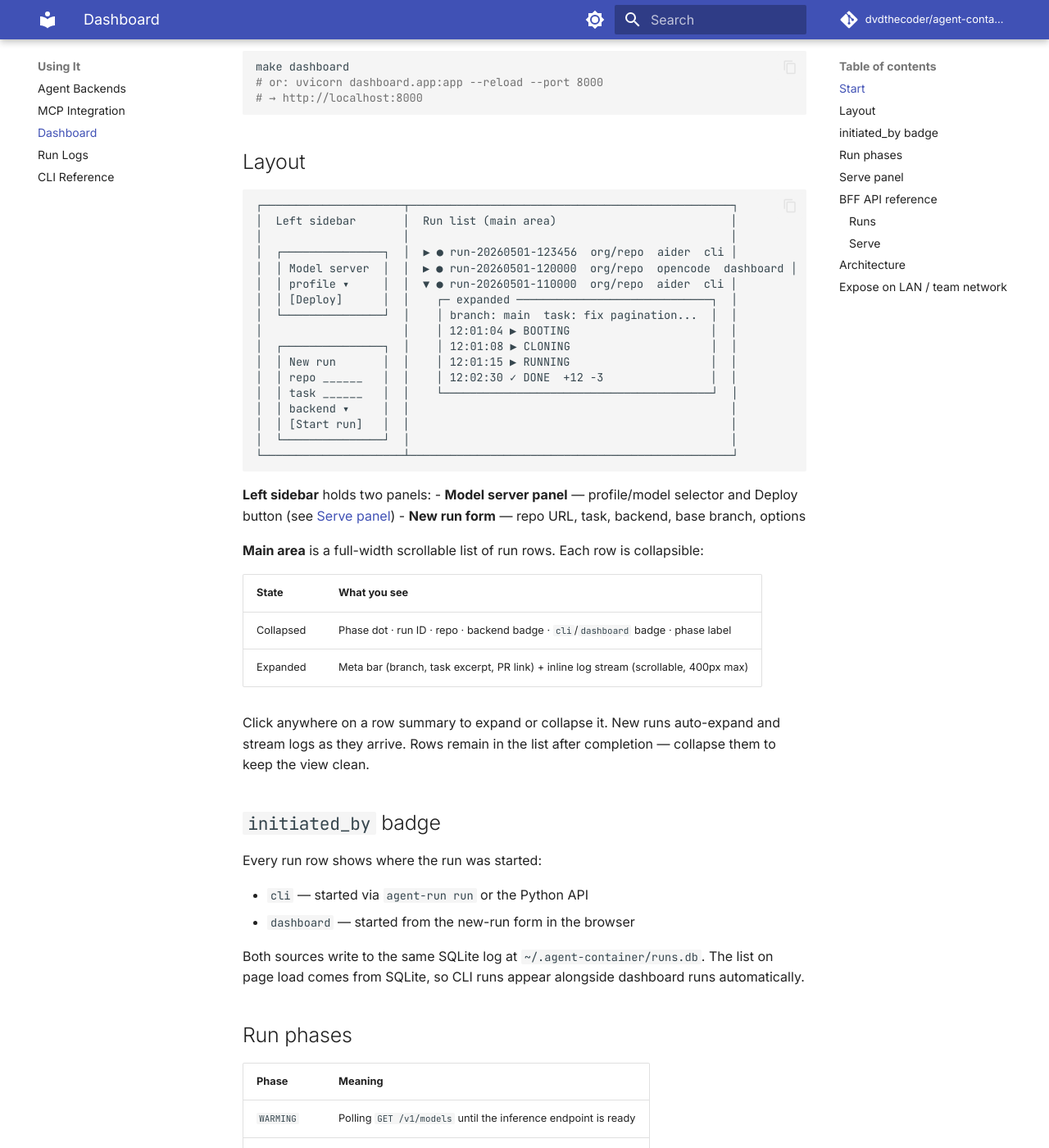
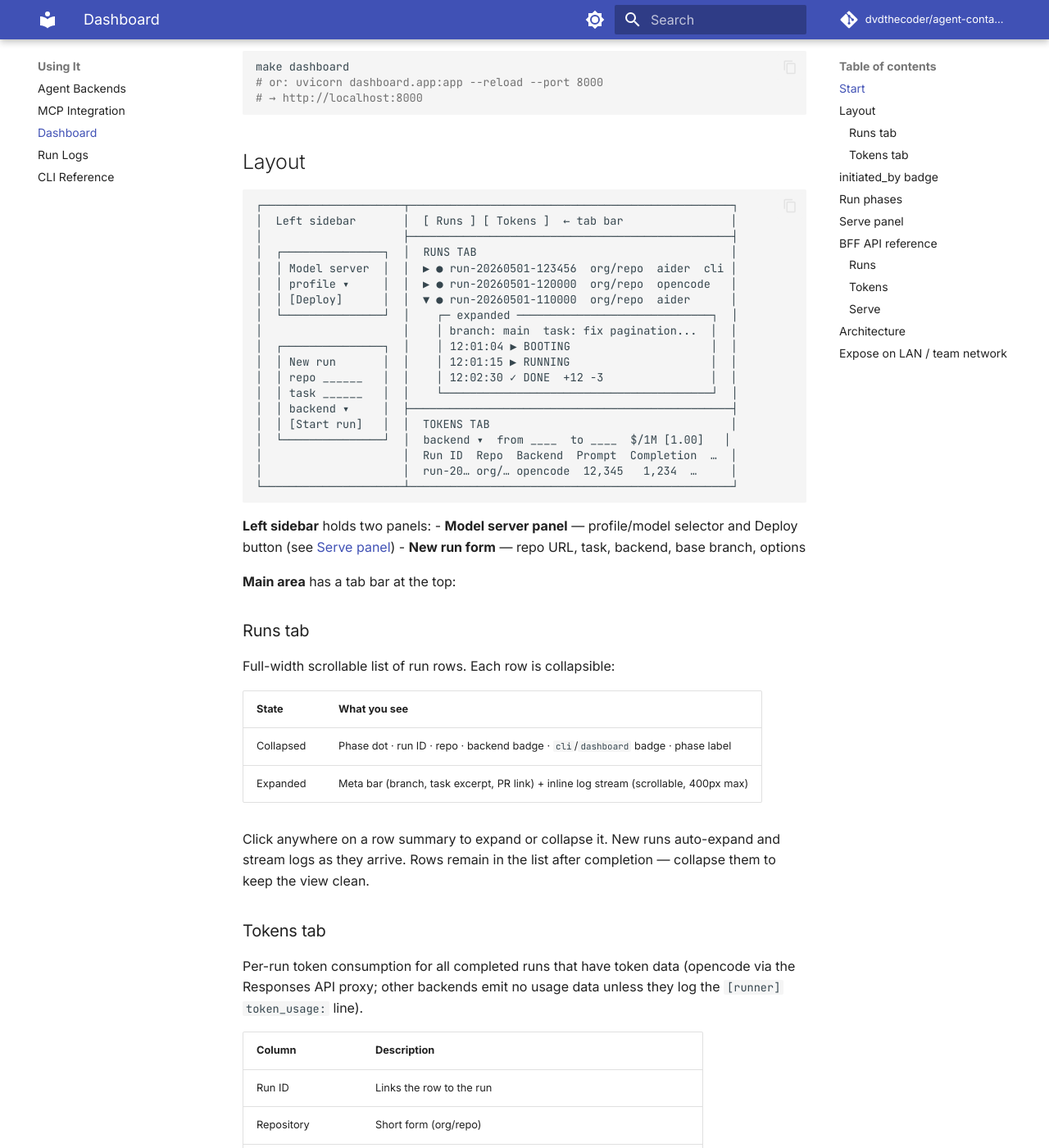
Before and after one commit to dvdthecoder/agent-container, an MkDocs documentation site: the page built from docs/dashboard.md, in a window 1280 px wide and 1400 px high, scrolled down 308 px. Shown: the whole window at 82% size. Built offline with MkDocs 1.6.1 and Material for MkDocs 9.7.7, drawn with Linux system fonts in a browser that asks for light colours; comment, search, counter and statistics services are not loaded; some of the changed text lies outside the part shown.

Commit message:
docs: refresh README and microsite post-#130 (token usage tab)
- README: Dashboard section describes Runs + Tokens tabs; test count 271
- docs/dashboard.md: full layout diagram updated; Tokens tab documented
  (columns, toolbar, sort, cost estimate); /api/tokens endpoint added to
  BFF API reference with query params and response shape
- docs/roadmap.md: #130 moved to Completed in Phase 2.5; removed from
  Planned; In progress section removed (no active items); Phase 4 heading
  cleaned up
- docs/architecture.md: token usage paragraph added to unified run log section
- docs/contributing.md: test count 271; proxy coverage note updated

Co-Authored-By: Claude Sonnet 4.6 <noreply@anthropic.com>

````diff
--- a/docs/dashboard.md
+++ b/docs/dashboard.md
@@ -15,21 +15,23 @@ make dashboard
 
 ```
 ┌─────────────────────┬────────────────────────────────────────────────┐
-│  Left sidebar       │  Run list (main area)                          │
-│                     │                                                │
-│  ┌───────────────┐  │  ▶ ● run-20260501-123456  org/repo  aider  cli │
-│  │ Model server  │  │  ▶ ● run-20260501-120000  org/repo  opencode  dashboard │
-│  │ profile ▾     │  │  ▼ ● run-20260501-110000  org/repo  aider  cli │
-│  │ [Deploy]      │  │    ┌─ expanded ─────────────────────────────┐  │
-│  └───────────────┘  │    │ branch: main  task: fix pagination...  │  │
-│                     │    │ 12:01:04 ▶ BOOTING                     │  │
-│  ┌───────────────┐  │    │ 12:01:08 ▶ CLONING                     │  │
+│  Left sidebar       │  [ Runs ] [ Tokens ]  ← tab bar                │
+│                     ├────────────────────────────────────────────────┤
+│  ┌───────────────┐  │  RUNS TAB                                      │
+│  │ Model server  │  │  ▶ ● run-20260501-123456  org/repo  aider  cli │
+│  │ profile ▾     │  │  ▶ ● run-20260501-120000  org/repo  opencode   │
+│  │ [Deploy]      │  │  ▼ ● run-20260501-110000  org/repo  aider      │
+│  └───────────────┘  │    ┌─ expanded ─────────────────────────────┐  │
+│                     │    │ branch: main  task: fix pagination...  │  │
+│  ┌───────────────┐  │    │ 12:01:04 ▶ BOOTING                     │  │
 │  │ New run       │  │    │ 12:01:15 ▶ RUNNING                     │  │
 │  │ repo ______   │  │    │ 12:02:30 ✓ DONE  +12 −3                │  │
 │  │ task ______   │  │    └────────────────────────────────────────┘  │
-│  │ backend ▾     │  │                                                │
-│  │ [Start run]   │  │                                                │
-│  └───────────────┘  │                                                │
+│  │ backend ▾     │  ├────────────────────────────────────────────────┤
+│  │ [Start run]   │  │  TOKENS TAB                                    │
+│  └───────────────┘  │  backend ▾  from ____  to ____  $/1M [1.00]   │
+│                     │  Run ID  Repo  Backend  Prompt  Completion  …  │
+│                     │  run-20… org/… opencode  12,345   1,234  …     │
 └─────────────────────┴────────────────────────────────────────────────┘
 ```
 
@@ -37,7 +39,11 @@ make dashboard
 - **Model server panel** — profile/model selector and Deploy button (see [Serve panel](#serve-panel))
 - **New run form** — repo URL, task, backend, base branch, options
 
-**Main area** is a full-width scrollable list of run rows. Each row is collapsible:
+**Main area** has a tab bar at the top:
+
+### Runs tab
+
+Full-width scrollable list of run rows. Each row is collapsible:
 
 | State | What you see |
 |---|---|
@@ -46,6 +52,31 @@ make dashboard
 
 Click anywhere on a row summary to expand or collapse it. New runs auto-expand and stream
 logs as they arrive. Rows remain in the list after completion — collapse them to keep the view clean.
+
+### Tokens tab
+
+Per-run token consumption for all completed runs that have token data (opencode via the Responses
+API proxy; other backends emit no usage data unless they log the `[runner] token_usage:` line).
+
+| Column | Description |
+|---|---|
+| Run ID | Links the row to the run |
+| Repository | Short form (org/repo) |
+| Backend | Badge (aider / opencode / …) |
+| Outcome | success / error / failed |
+| Prompt tokens | Input tokens charged |
+| Completion tokens | Output tokens charged |
+| Total tokens | Sum |
+| Est. cost | `total_tokens / 1M × rate` — rate is configurable in the toolbar |
+| Duration | Wall-clock seconds for the run |
+
+**Toolbar controls:**
+- **Backend filter** — narrow to one backend for apples-to-apples comparisons
+- **From / To date pickers** — restrict to a date range
+- **$/1M tokens** — cost rate input; updating it recalculates the Est. cost column live without reloading data
+- **Summary bar** — shows `N runs · X total tokens · est. $Y` for the current filtered set
+
+Click any column header to sort. Clicking the same header again reverses the sort direction.
 
 ## `initiated_by` badge
 
@@ -101,6 +132,38 @@ The dashboard is a Backend-for-Frontend: all Modal and SQLite concerns stay serv
 | `GET` | `/api/runs/{id}` | Single run metadata (SQLite + live phase if active) |
 | `DELETE` | `/api/runs/{id}` | Cancel a run (best-effort) |
 | `GET` | `/api/runs/{id}/stream` | SSE stream of lifecycle events (dashboard runs only) |
+| `GET` | `/api/runs/{id}/events` | Past log events from SQLite (replay on page load) |
+
+### Tokens
+
+| Method | Path | Description |
+|---|---|---|
+| `GET` | `/api/tokens` | Runs with token data, sorted by `total_tokens` desc |
+
+**Query parameters for `GET /api/tokens`:**
+
+| Param | Example | Description |
+|---|---|---|
+| `backend` | `opencode` | Filter by backend name |
+| `date_from` | `2026-05-01` | Lower bound on `started_at` (inclusive) |
+| `date_to` | `2026-05-03` | Upper bound on `started_at` (inclusive) |
+
+**Response row shape:**
+
+```json
+{
+  "run_id":            "run-20260503-120000-abc123",
+  "repo":              "https://github.com/org/repo",
+  "task":              "Fix the login bug",
+  "backend":           "opencode",
+  "started_at":        "2026-05-03T12:00:00+00:00",
+  "outcome":           "success",
+  "prompt_tokens":     12345,
+  "completion_tokens": 678,
+  "total_tokens":      13023,
+  "duration_s":        142.3
+}
+```
 
 **`POST /api/runs` body:**
 
````
Also changed, not shown: README.md (+13 -8 lines), docs/architecture.md (+4 -0 lines), docs/contributing.md (+3 -3 lines), docs/roadmap.md (+4 -12 lines).
